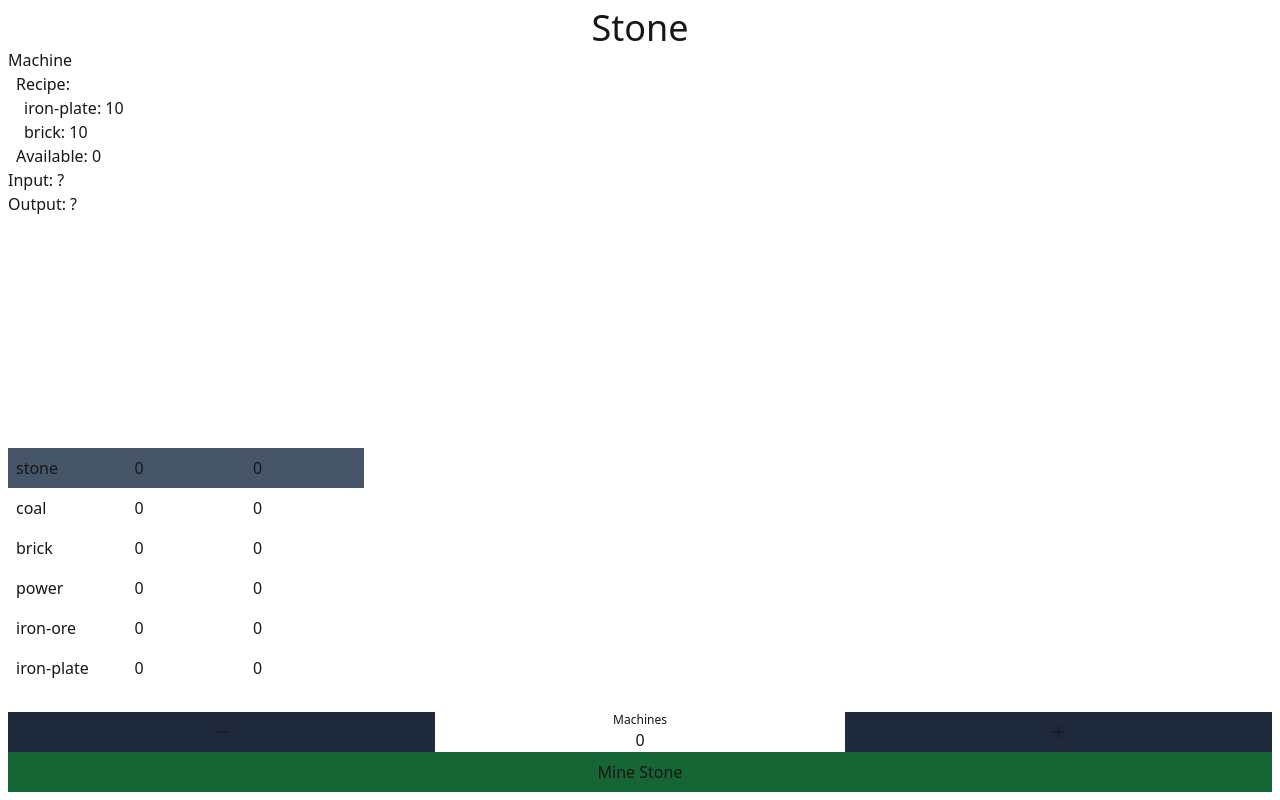
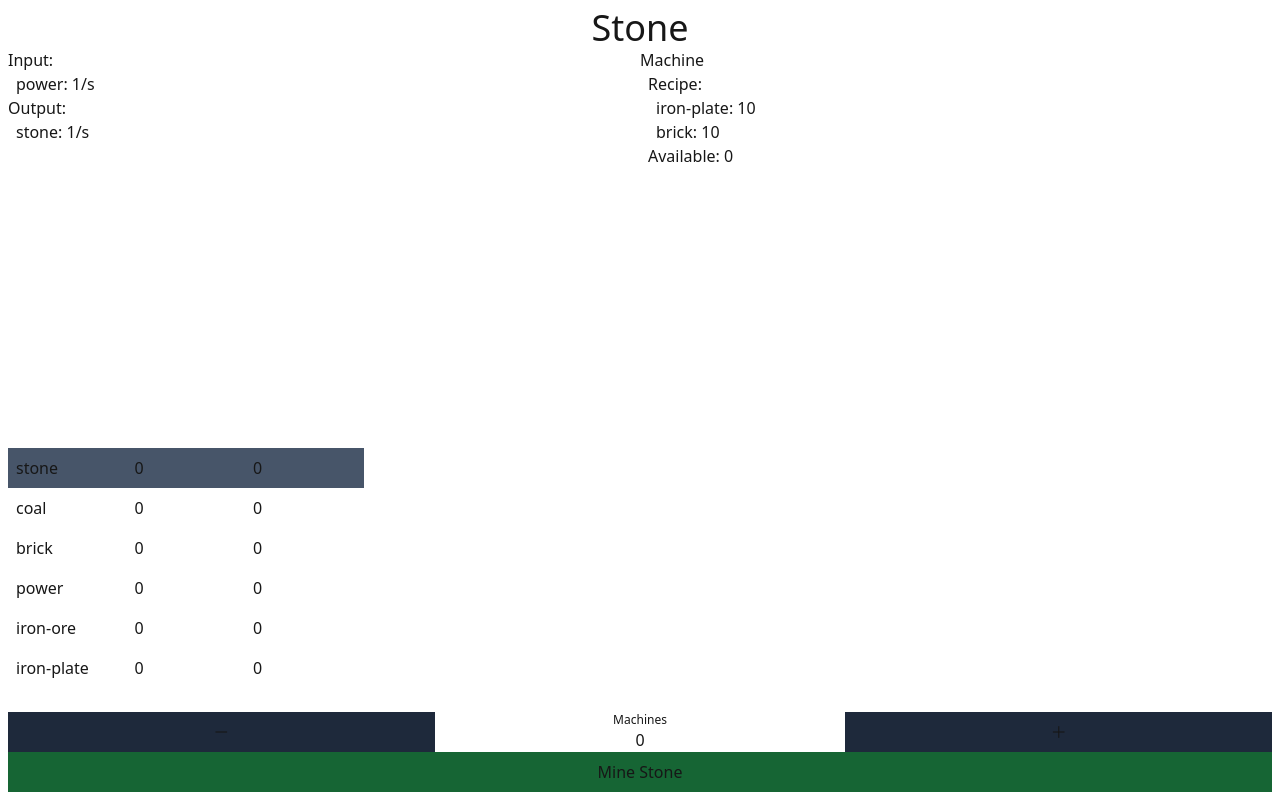
Before and after one commit to tylerschloesser/sim-v6, a React (Vite) app in the folder packages/app/: page / in a window 1280 px wide. Built offline with nearby package versions, Linux system fonts and the light colour scheme.

Commit message:
format rate

```diff
--- a/packages/app/src/app.tsx
+++ b/packages/app/src/app.tsx
@@ -2,7 +2,7 @@ import { clsx } from 'clsx'
 import { useEffect } from 'react'
 import invariant from 'tiny-invariant'
 import { useImmer } from 'use-immer'
-import { MACHINE_RECIPES } from './recipe.js'
+import { ITEM_RECIPE, MACHINE_RECIPES } from './recipe.js'
 import { ItemType, State } from './state.js'
 import { tick } from './tick.js'
 
@@ -32,9 +32,14 @@ export function App() {
   }, [])
 
   const machines = state.items[state.selected].machines
-  const recipe = MACHINE_RECIPES[state.selected]
+
+  const machineRecipe = MACHINE_RECIPES[state.selected]
+  const itemRecipe = ITEM_RECIPE[state.selected]
+
   let available = Number.POSITIVE_INFINITY
-  for (const [key, value] of Object.entries(recipe)) {
+  for (const [key, value] of Object.entries(
+    machineRecipe,
+  )) {
     available = Math.min(
       available,
       Math.floor(
@@ -79,20 +84,46 @@ export function App() {
         <h2 className="capitalize text-4xl text-center">
           {state.selected}
         </h2>
+        <div className="flex">
+          <div className="flex-1">
+            <div>
+              <div>Input:</div>
+              {Object.entries(itemRecipe.input).map(
+                ([key, value]) => (
+                  <div key={key} className="px-2">
+                    {`${key}: ${formatRate(value * 10)}/s`}
+                  </div>
+                ),
+              )}
+            </div>
+            <div>
+              <div>Output:</div>
+              {Object.entries(itemRecipe.output).map(
+                ([key, value]) => (
+                  <div key={key} className="px-2">
+                    {`${key}: ${formatRate(value * 10)}/s`}
+                  </div>
+                ),
+              )}
+            </div>
+          </div>
+          <div className="flex-1">
             <div>Machine</div>
             <div className="px-2">
               Recipe:
               <div className="px-2">
-            {Object.entries(recipe).map(([key, value]) => (
+                {Object.entries(machineRecipe).map(
+                  ([key, value]) => (
                     <div key={key}>
                       {key}: {value}
                     </div>
-            ))}
+                  ),
+                )}
               </div>
               Available: {available}
             </div>
-        <div>Input: ?</div>
-        <div>Output: ?</div>
+          </div>
+        </div>
       </div>
       <div className="h-[33dvh] max-w-full overflow-auto">
         <table>
@@ -140,7 +171,7 @@ export function App() {
                       for (const [
                         key,
                         value,
-                      ] of Object.entries(recipe)) {
+                      ] of Object.entries(machineRecipe)) {
                         draft.items[
                           key as ItemType
                         ].count += value
@@ -169,7 +200,7 @@ export function App() {
                       for (const [
                         key,
                         value,
-                      ] of Object.entries(recipe)) {
+                      ] of Object.entries(machineRecipe)) {
                         invariant(
                           draft.items[key as ItemType]
                             .count >= value,
@@ -208,3 +239,10 @@ export function App() {
     </div>
   )
 }
+
+function formatRate(rate: number): string {
+  if (rate === Math.floor(rate)) {
+    return `${rate}`
+  }
+  return rate.toFixed(1)
+}
--- a/packages/app/src/recipe.ts
+++ b/packages/app/src/recipe.ts
@@ -39,19 +39,25 @@ export type ItemRecipe = {
 
 export const ITEM_RECIPE: Record<ItemType, ItemRecipe> = {
   [ItemType.Stone]: {
-    input: {},
+    input: {
+      [ItemType.Power]: 1 * 0.1,
+    },
     output: {
       [ItemType.Stone]: 1 * 0.1,
     },
   },
   [ItemType.Coal]: {
-    input: {},
+    input: {
+      [ItemType.Power]: 1 * 0.1,
+    },
     output: {
       [ItemType.Coal]: 1 * 0.1,
     },
   },
   [ItemType.IronOre]: {
-    input: {},
+    input: {
+      [ItemType.Power]: 1 * 0.1,
+    },
     output: {
       [ItemType.IronOre]: 1 * 0.1,
     },
```
Lines whose indentation alone changed are shown as unchanged.
